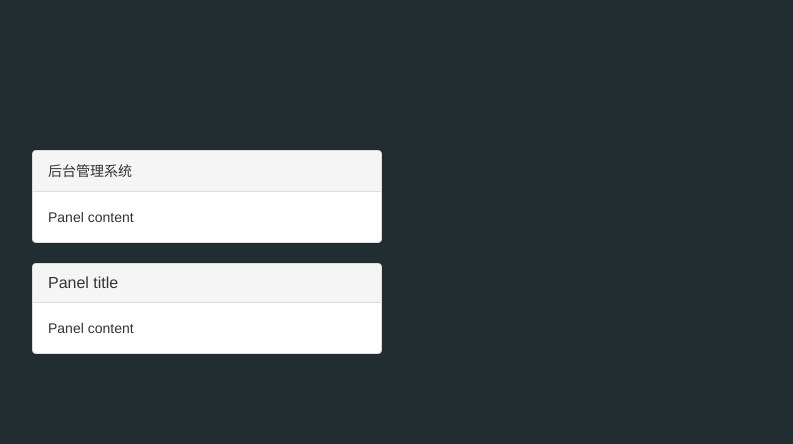
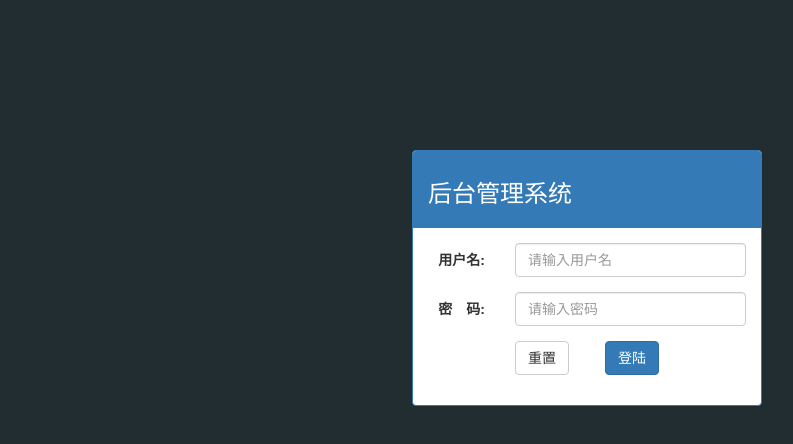
Before and after one commit to java13111219321/letao, a website: page public/back/login.html in a window 1280 px wide. Shown: the whole page, without its empty margins (53-846 px from the left). Drawn offline with Linux system fonts and the light colour scheme.

Commit message:
登录页面完成

```diff
--- a/public/back/js/login.js
+++ b/public/back/js/login.js
@@ -0,0 +1,82 @@
+;(function() {
+  $("#form").bootstrapValidator({
+
+    feedbackIcons: {
+      valid: 'glyphicon glyphicon-ok',
+      invalid: 'glyphicon glyphicon-remove',
+      validating: 'glyphicon glyphicon-refresh'
+    },
+
+    fields: {
+      username: {
+        validators:{
+          notEmpty :{
+            message: '用户名不能为空',
+          },
+          stringLength: {
+            min: 2,
+            max: 6,
+            message: '用户名长度必须是2~6位',
+          },
+          callback: {
+            message: '用户名不存在',
+          }
+        }
+      },
+
+      password: {
+        validators: {
+          notEmpty: {
+            message: '密码不能为空',
+          },
+          stringLength: {
+            min: 6,
+            max: 12,
+            message: '密码长度为6~12位',
+          },
+
+          callback: {
+            message: '密码错误',
+          }
+
+        }
+      }
+
+    }
+
+  })
+
+  //进行登陆请求
+  $('#form').on("success.form.bv", function(e) {
+    //alert('验证通过')
+    e.preventDefault();
+
+    $.ajax({
+      type:'post',
+      url: '/employee/employeeLogin',
+      data: $('#form').serialize(),
+      dataType: 'json',
+      success: function(info) {
+        console.log(info);
+        if(info.success) {
+          location.href = "index.html";
+        }
+
+        if(info.error === 1000) {
+          $('#form').data("bootstrapValidator").updateStatus("username", "INVALID", "callback");
+        }
+
+        if(info.error === 1001) {
+          $('#form').data("bootstrapValidator").updateStatus("password", "INVALID", "callback");
+        }
+      }
+    })
+  })
+
+  //重置
+  $("[type='reset']").click(function() {
+    console.log('111');
+    $('#form').data("bootstrapValidator").resetForm();
+  })
+
+})();
--- a/public/back/login.html
+++ b/public/back/login.html
@@ -9,21 +9,33 @@
 </head>
 <body class="bd_bg" >
 
-<div class="container mt_150 ">
-  <div class="col-md-4 col-offset-md-4 " >
-    <div class="panel panel-default">
-      <div class="panel-heading  ">后台管理系统</div>
-      <div class="panel-body">
-        Panel content
-      </div>
-    </div>
-
-    <div class="panel panel-default">
+<div class="container">
+  <div class="col-md-4 col-md-offset-4 mt_150">
+    <div class="panel panel-primary">
       <div class="panel-heading">
-        <h3 class="panel-title">Panel title</h3>
+        <h3 class="panel-title text-center"><h3>后台管理系统</h3></h3>
       </div>
       <div class="panel-body">
-        Panel content
+        <form class="form-horizontal" id="form">
+          <div class="form-group">
+            <label for="username" class="col-sm-3 control-label">用户名:</label>
+            <div class="col-sm-9">
+              <input type="text" class="form-control" id="username" name="username" placeholder="请输入用户名">
+            </div>
+          </div>
+          <div class="form-group">
+            <label for="password" class="col-sm-3 control-label">密　码:</label>
+            <div class="col-sm-9">
+              <input type="password" class="form-control" name="password" id="password" placeholder="请输入密码">
+            </div>
+          </div>
+          <div class="form-group">
+            <div class="col-sm-offset-3 col-sm-6">
+              <button type="reset" class="btn btn-default pull-left">重置</button>
+              <button type="submit" class="btn btn-primary pull-right">登陆</button>
+            </div>
+          </div>
+        </form>
       </div>
     </div>
   </div>
```
